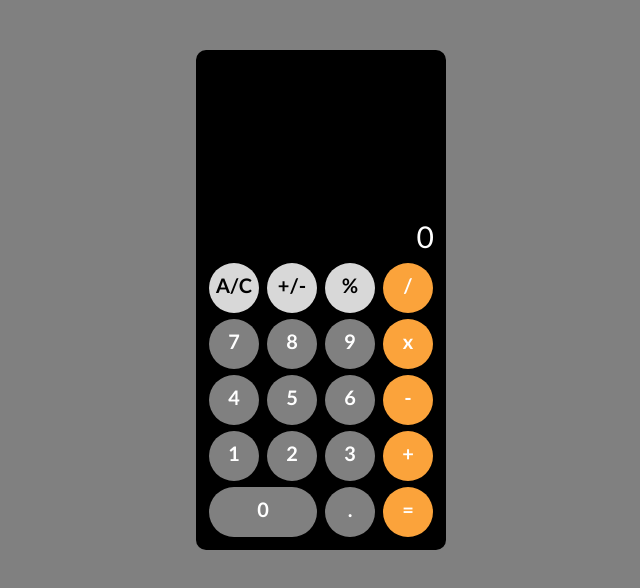
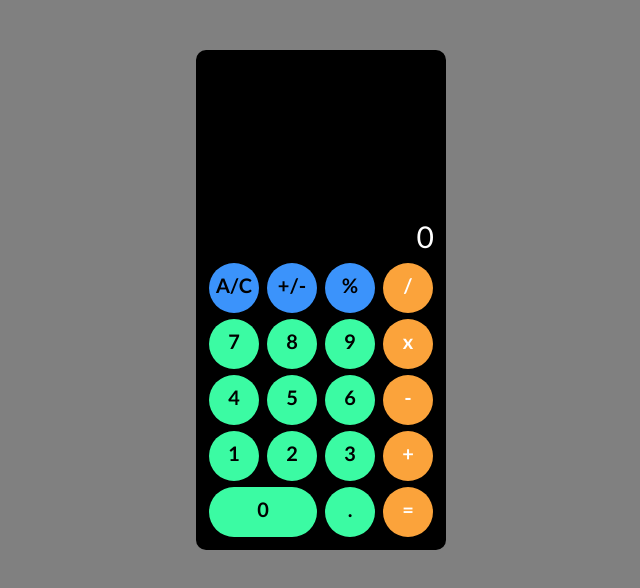
Before and after one commit to JaegerAW/calculators-project, a plain HTML site: page index.html in a window 1280 px wide. Shown: the whole page, without its empty margins (319-959 px from the left). Drawn offline with Linux system fonts and the light colour scheme.

Commit message:
changed button colors

```diff
--- a/styles.css
+++ b/styles.css
@@ -29,7 +29,7 @@ body {
     justify-content: flex-end;
 }
 .calculator-row >  .grey {
-    background-color: #D8D8D8 ;
+    background-color: #3B93FB ;
     color: black;
 }
 
@@ -69,7 +69,7 @@ body {
 
   .button {
     flex: auto;
-    background-color: grey;
+    background-color: #3BFBA3;
     border-radius: 50%;
     padding-top: 10px;
     margin: 3px;
@@ -79,6 +79,9 @@ body {
     font-weight: bold;
 
 
+}
+.number {
+    color: black;
 }
 
 .button:hover {
@@ -92,3 +95,7 @@ body {
     width: 34%;
     border-radius: 30px;
 }
+
+#decimal {
+    color: black;
+}
```
